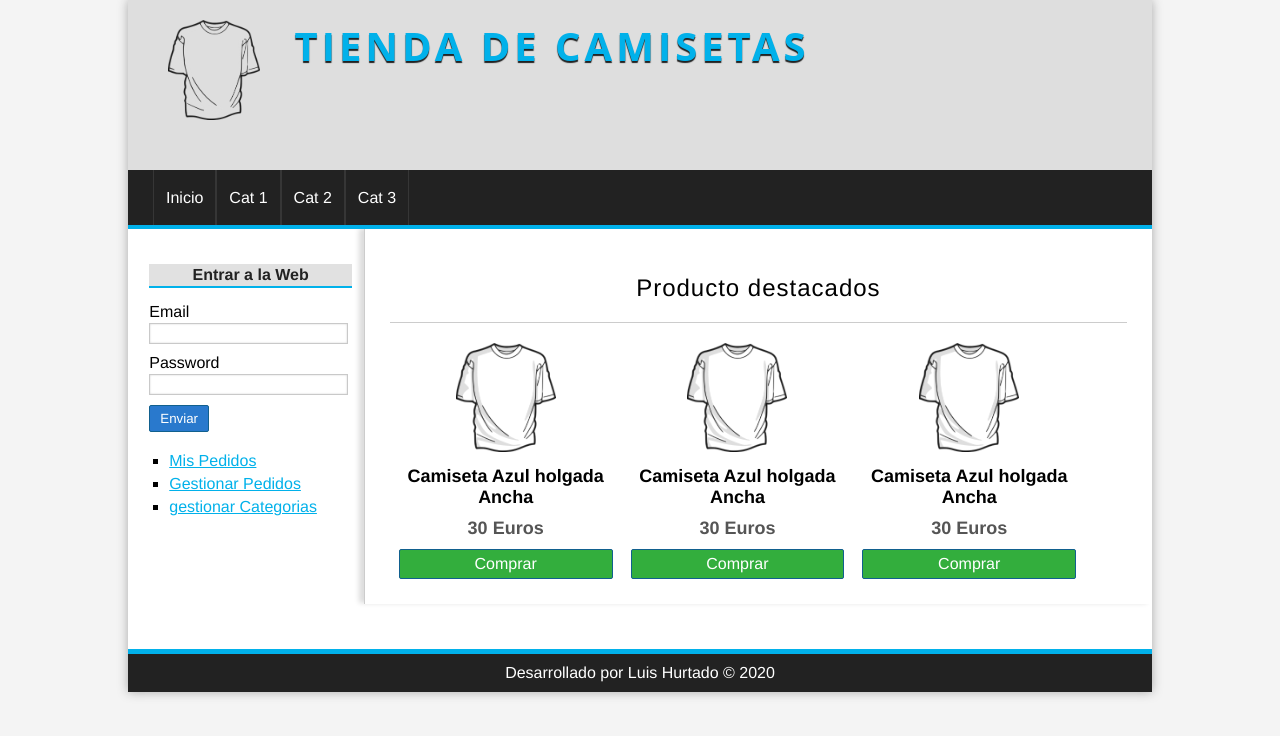
After one commit to luisphp/MasterPHP, a PHP site: page /index_maqueta.php in a window 1280 px wide. The commit adds this page. Shown: the top 736 px of the page. Run offline with PHP 8.4, Linux system fonts and the light colour scheme; a stand-in replaces the project's code that opens the database connection.

Commit message:
MVC Structure 1

```diff
--- a/proyecto-php-poo/assets/css/styles.css
+++ b/proyecto-php-poo/assets/css/styles.css
@@ -139,3 +139,206 @@ nav a
 	width: 100px;
 
 }
+
+/*Content*/
+
+#content
+{
+	margin: 0px auto;
+	overflow: hidden;
+	background: white;
+}
+
+#lateral
+{
+	width: 22%;
+	float: left;
+	margin-top: 20px;
+	margin-left: 10px;
+	min-height: 400px;
+}
+
+#lateral .log_aside
+{
+	display: block;
+	width: 90%;
+	margin: 5px auto;
+	padding: 10px;
+	/*border: 1px solid red;*/
+
+}
+
+#lateral h3
+{
+	display: block;
+	color: #222;
+	width: 100%;
+	text-align: center;
+	padding-top: 2px;
+	padding-bottom: 2px;
+	margin-bottom: 15px;
+	font-size: 16px;
+	font-weight: bold;
+	background: #e1e1e1;
+	border-bottom: 2px solid #01B1EA;
+}
+
+/*Formularios*/
+
+input[type="text"],
+input[type="password"],
+input[type="email"],
+select
+{
+	border: 1px solid #c9c9c9;
+	box-shadow: 0px 0px 2px #ccc inset;
+	background: white;
+	padding: 2px;
+	color: gray;
+	transition: all 300ms;
+}
+
+input[type="text"]:focus,
+input[type="password"]:focus,
+input[type="email"]:focus
+{
+	border: 1px solid #1579b5;
+	color:black;
+}
+
+input[type="button"],
+input[type="submit"],
+button,
+.button
+{
+	display: block;
+	border-radius: 2px;
+	width: auto;
+	padding: 5px;
+	padding-left: 10px;
+	padding-right: 10px;
+	color: white;
+	background: #2979CD;
+	border: 1px solid #11608E;
+	cursor: pointer;
+}
+
+.button
+{
+	background: #33AE3D;
+	color: white !important;
+	text-decoration: none;
+}
+
+/*Label*/
+
+
+label,
+input[type="text"],
+input[type="password"],
+input[type="email"],
+select
+{
+	display: block;
+	width: 95%;
+	margin-top: 2px;
+	margin-bottom: 2px;
+}
+
+label,
+input[type="button"],
+input[type="submit"],
+button
+{
+	display: block;
+	margin-top: 10px;
+}
+
+#lateral ul li
+{
+	list-style: square;
+	margin-left: 20px;
+	margin-top: 5px;
+	margin-bottom: 5px;
+}
+
+#lateral ul
+{
+	margin-top: 20px;
+	margin-bottom: 20px;
+}
+
+/*Parte Central*/
+
+#central
+{
+	width: 72%;
+	float: right;
+	border-left: 1px solid #ccc;
+	box-shadow: -5px -1px 5px #ddd;
+	padding: 25px;
+}
+
+#central h1
+{
+	font-size: 24px;
+	margin-bottom: 5px;
+	text-align: center;
+	font-weight: normal;
+	letter-spacing: 1px;
+	border-bottom: 1px solid #ccc;
+	margin-top: 10px;
+	margin-bottom: 20px;
+	padding: 20px;
+	padding-top: 10px;
+	/*min-height: 500px;*/
+}
+
+/* Productos */
+
+.product
+{
+	width: 29%;
+	/*border: 1px solid red;*/
+	float: left;
+	margin-left: 9px;
+	margin-right: 9px;
+	/*border-right: 1px solid #ccc;*/
+	text-align: center;
+}
+
+.product img
+{
+	width: 100px;
+	margin-bottom: 10px;
+
+}
+
+.product h2
+{
+	font-size: 18px;
+	margin-bottom: 10px;
+
+}
+
+.product p
+{
+	font-weight: bold;
+	color: #555;
+	font-size: 18px;
+	margin-bottom: 10px;
+
+}
+
+/*Footer*/
+
+#footer
+{
+	text-align: center;
+	padding-top: 10px;
+	padding-bottom: 10px;
+	color: white;
+	background: #222222;
+	clear: both;
+	border-top: 5px solid #01B1EA;
+}
--- /dev/null
+++ b/proyecto-php-poo/index_maqueta.php
@@ -0,0 +1,92 @@
+<!DOCTYPE html>
+<html>
+	<head>
+		<meta charset="utf-8">
+		<meta http-equiv="X-UA-Compatible" content="IE=edge">
+		<title>Tienda de camisetas</title>
+		<link rel="stylesheet" href="assets/css/styles.css">
+	</head>
+	<body>
+		<div id="container">
+			<!-- Cabecera -->
+			<header id="header" class="">
+				<div id="logo">
+					<img src="assets/images/camisa-blanca-dibujo-png.png" alt="Imagen_logo">
+					<a href="index.php">
+						Tienda de camisetas
+					</a>
+				</div>
+			</header>
+			<!-- /header -->
+			<!-- Menú -->
+			<nav id="menu">
+				<ul>
+					<li><a href="#" title="">Inicio</a></li>
+				</ul>
+				<ul>
+					<li><a href="#" title="">Cat 1</a></li>
+				</ul>
+				<ul>
+					<li><a href="#" title="">Cat 2</a></li>
+				</ul>
+				<ul>
+					<li><a href="#" title="">Cat 3</a></li>
+				</ul>
+			</nav>
+			<!-- Contenido -->
+			<div id="content">
+				<!-- Barra Lateral -->
+				<aside id="lateral">
+					<div id="login" class="log_aside">
+						<h3>Entrar a la Web</h3>
+						<form action="#" method="post" accept-charset="utf-8">
+							<label for="email">Email</label>
+							<input type="text" name="email" value="">
+							<label for="password">Password</label>
+							<input type="text" name="password" value="">
+							<input type="submit" name="enviar" value="Enviar">
+						</form>
+						<ul>
+						    <li><a href="#">Mis Pedidos</a></li>
+						    <li><a href="#">Gestionar Pedidos</a></li>
+						    <li><a href="#">gestionar Categorias</a></li>
+						</ul>
+
+
+
+
+					</div>
+				</aside>
+
+			<!-- Contenido central -->
+			<div id="central">
+				<h1>Producto destacados</h1>
+				<div class="product">
+
+					<img src="assets/images/camisa-blanca-dibujo-png.png" alt="">
+					<h2>Camiseta Azul holgada Ancha</h2>
+					<p>30 Euros</p>
+					<a href="" class="button">Comprar</a>
+				</div>
+				<div class="product">
+					<img src="assets/images/camisa-blanca-dibujo-png.png" alt="">
+					<h2>Camiseta Azul holgada Ancha</h2>
+					<p>30 Euros</p>
+					<a href="" class="button">Comprar</a>
+				</div>
+				<div class="product">
+					<img src="assets/images/camisa-blanca-dibujo-png.png" alt="">
+					<h2>Camiseta Azul holgada Ancha</h2>
+					<p>30 Euros</p>
+					<a href="" class="button">Comprar</a>
+				</div>
+			</div>
+			</div>
+			<!-- Footer ó pie de pagina -->
+			<footer id="footer">
+				<p>Desarrollado por Luis Hurtado &copy; 2020</p>
+			</footer>
+		</div>
+
+	</body>
+</html>
```
Also changed, not shown: proyecto-php-poo/autoload.php (added, +25 -0 lines), proyecto-php-poo/config/db.php (added, +16 -0 lines), proyecto-php-poo/controllers/UsuarioController.php (added, +11 -0 lines), proyecto-php-poo/index.php (+38 -80 lines), proyecto-php-poo/controllers/CategoriaController.php (added), proyecto-php-poo/controllers/PedidoController.php (added), proyecto-php-poo/controllers/ProductoController.php (added).
